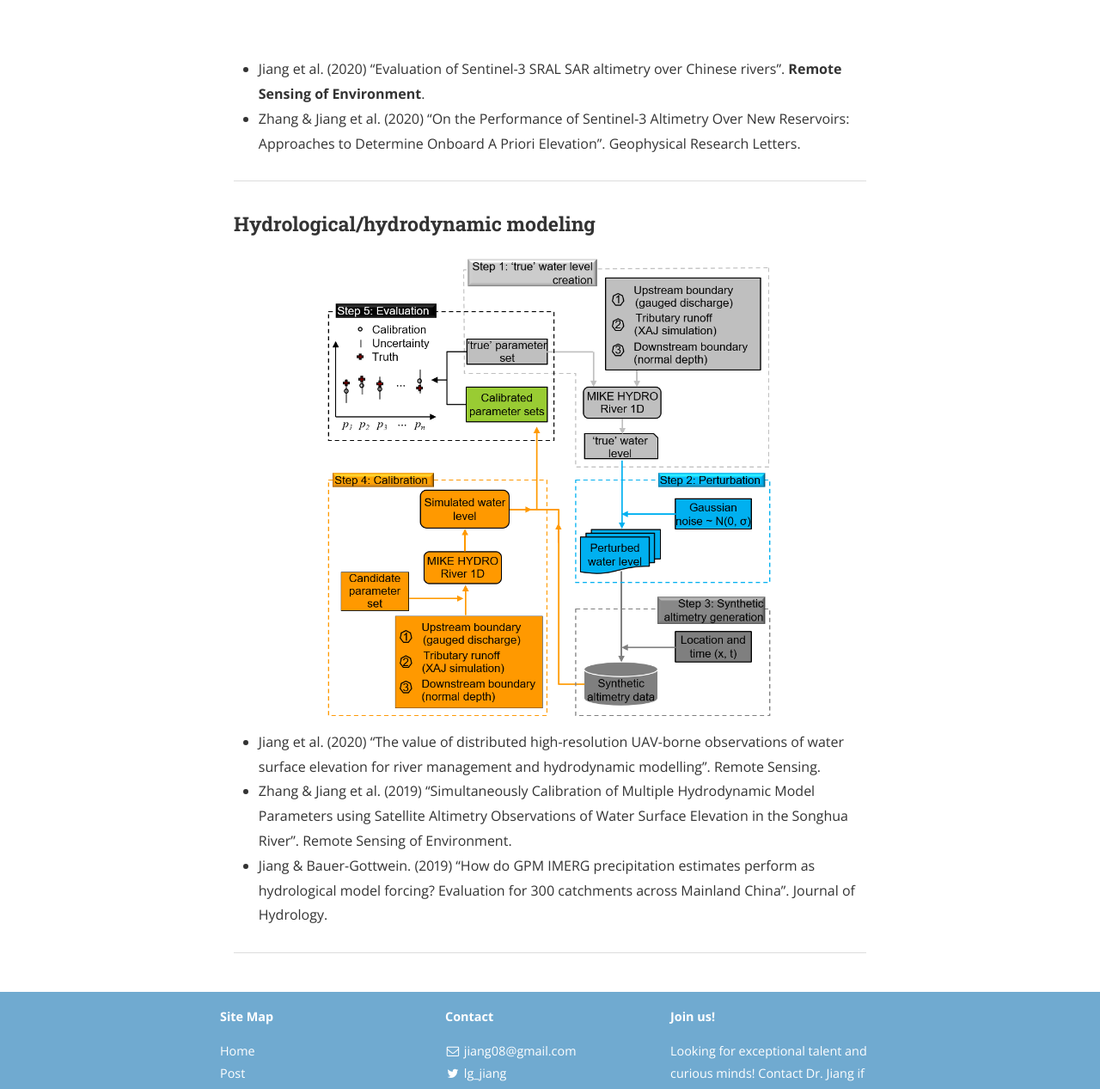
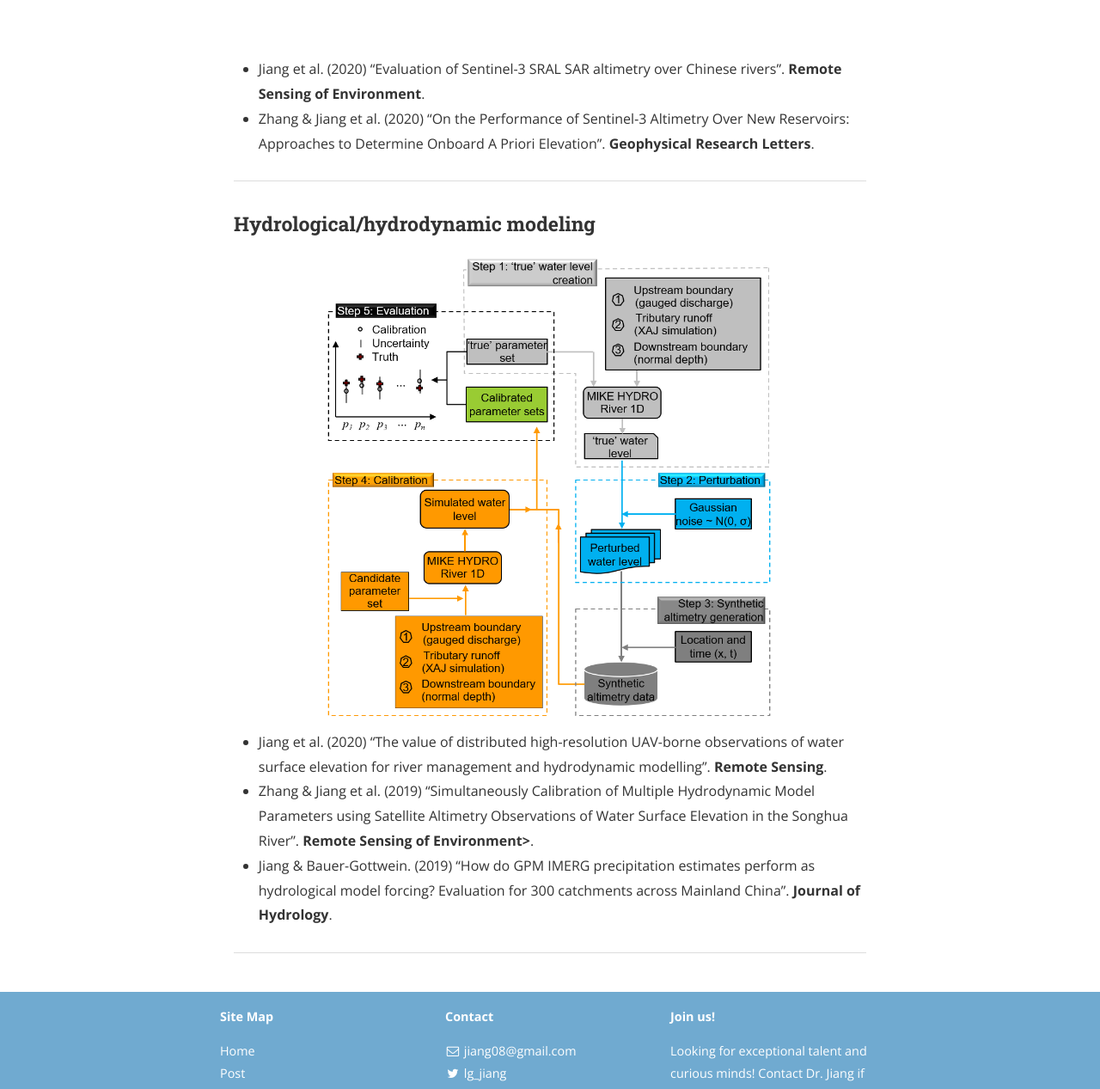
Before and after one commit to 12530/rshydro, a Jekyll site: the page built from research.md, in a window 1280 px wide and 1400 px high, scrolled down 1778 px, cut to the strip 133-1400 px from the top of the window. Shown: the whole strip at 86% size. Built offline with Jekyll 4.4.1, drawn with Linux system fonts in a browser that asks for light colours; nearby versions of some CDN libraries; some of the changed text lies outside the part shown.

```diff
--- a/research.md
+++ b/research.md
@@ -33,8 +33,8 @@ main_nav: true
 <h3 id="paragraph">Monitoring surface water</h3>
   <img src="/assets/ChinaLake.png" alt="Water monitoring with CryoSat-2" style="width:653px;height:305px;">
 <ul>
-  <li>Jiang et al. (2017) “CryoSat-2 radar altimetry for monitoring freshwater resources of China”. Remote Sensing of Environment.</li>
-  <li>Jiang et al. (2017) “Monitoring recent lake level variations on the Tibetan Plateau using Cryosat-2 SARIn mode data”. Journal of Hydrology.</li>
+  <li>Jiang et al. (2017) “CryoSat-2 radar altimetry for monitoring freshwater resources of China”. <b>Remote Sensing of Environment</b>.</li>
+  <li>Jiang et al. (2017) “Monitoring recent lake level variations on the Tibetan Plateau using Cryosat-2 SARIn mode data”. <b>Journal of Hydrology</b>.</li>
 </ul>
 
 <style>
@@ -72,7 +72,7 @@ main_nav: true
 </div>
 <ul>
   <li>Jiang et al. (2020) “Evaluation of Sentinel-3 SRAL SAR altimetry over Chinese rivers”. <b>Remote Sensing of Environment</b>.</li>
-  <li>Zhang & Jiang et al. (2020) “On the Performance of Sentinel‐3 Altimetry Over New Reservoirs: Approaches to Determine Onboard A Priori Elevation”. Geophysical Research Letters. </li>
+  <li>Zhang & Jiang et al. (2020) “On the Performance of Sentinel‐3 Altimetry Over New Reservoirs: Approaches to Determine Onboard A Priori Elevation”. <b>Geophysical Research Letters</b>. </li>
 </ul>
 
 
@@ -81,9 +81,9 @@ main_nav: true
   <img src="/assets/Flowchart.png" alt="Flowchart" style="width:519px;height:535px;">
 
 <ul>
-  <li>Jiang et al. (2020) “The value of distributed high-resolution UAV-borne observations of water surface elevation for river management and hydrodynamic modelling”. Remote Sensing. </li>
-  <li>Zhang & Jiang et al. (2019) “Simultaneously Calibration of Multiple Hydrodynamic Model Parameters using Satellite Altimetry Observations of Water Surface Elevation in the Songhua River”. Remote Sensing of Environment. </li>
-  <li>Jiang & Bauer-Gottwein. (2019) “How do GPM IMERG precipitation estimates perform as hydrological model forcing? Evaluation for 300 catchments across Mainland China”. Journal of Hydrology.</li>
+  <li>Jiang et al. (2020) “The value of distributed high-resolution UAV-borne observations of water surface elevation for river management and hydrodynamic modelling”. <b>Remote Sensing</b>. </li>
+  <li>Zhang & Jiang et al. (2019) “Simultaneously Calibration of Multiple Hydrodynamic Model Parameters using Satellite Altimetry Observations of Water Surface Elevation in the Songhua River”. <b>Remote Sensing of Environment></b>. </li>
+  <li>Jiang & Bauer-Gottwein. (2019) “How do GPM IMERG precipitation estimates perform as hydrological model forcing? Evaluation for 300 catchments across Mainland China”. <b>Journal of Hydrology</b>.</li>
 </ul>
 
 
```
